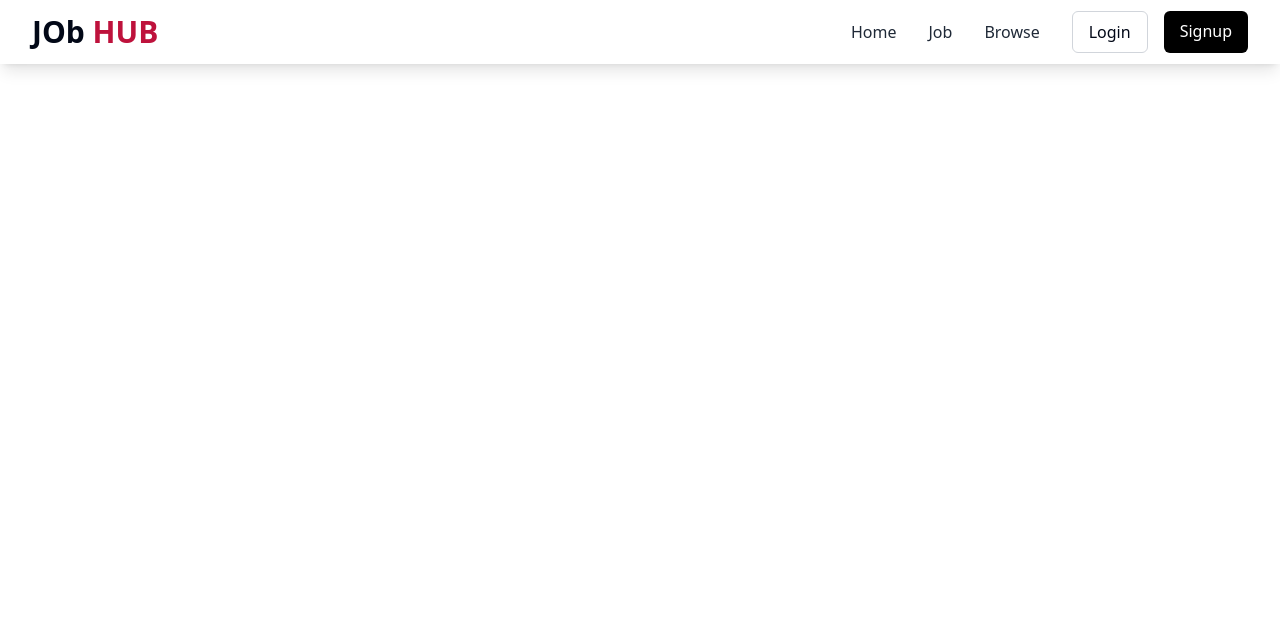
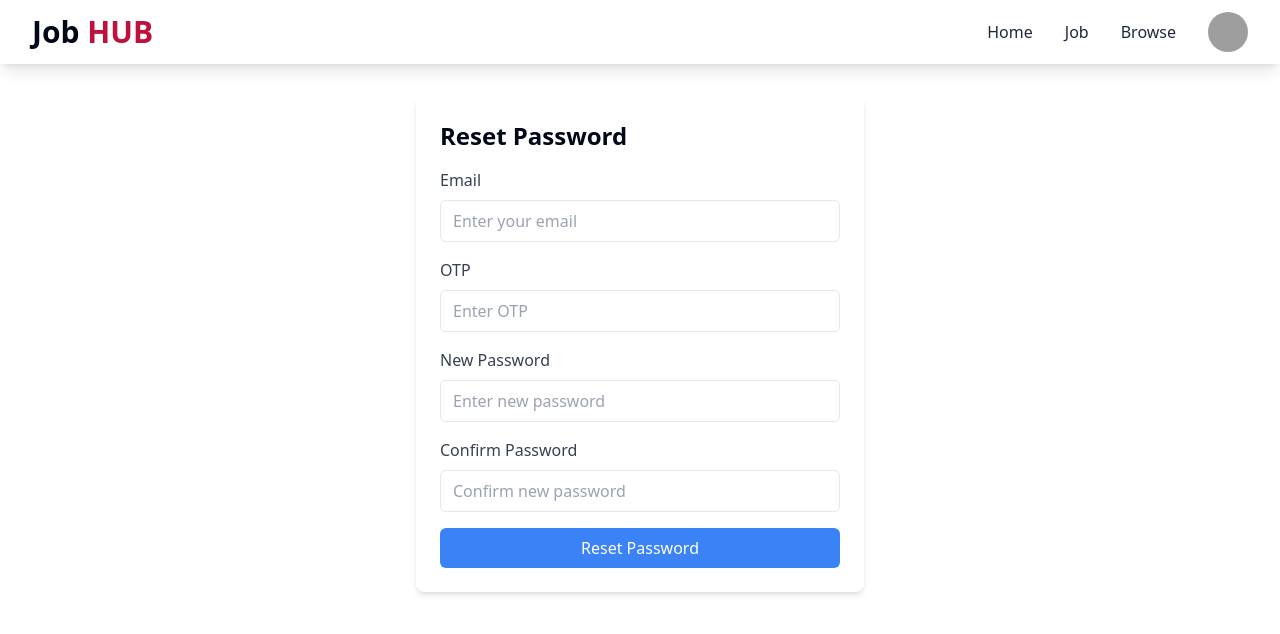
Before and after one commit to Siddharth-M-77/JOB_PORTAL_FRONTEND, a React (Vite) app: page /verify-otp-reset-password in a window 1280 px wide. Shown: the top 634 px of the page. Built offline with nearby package versions, Linux system fonts and the light colour scheme; grey boxes are pictures that could not be loaded.

Commit message:
password-reset-done

```diff
--- a/src/App.jsx
+++ b/src/App.jsx
@@ -3,6 +3,8 @@ import Navbar from "./components/Navbar";
 import Home from "./components/Home";
 import RegisterPage from "./components/Register";
 import LoginPage  from "./components/Login";
+import ForgetPassword from "./components/ForgetPassword"
+import ResetPassword from "./components/VerifyOtpAndChangePassword"
 import { BrowserRouter as Router, Route, Routes } from "react-router-dom";
 
 const App = () => {
@@ -14,6 +16,8 @@ const App = () => {
         <Route path="/" element={<Home />} />
         <Route path="/login" element={<LoginPage />} />
         <Route path="/signup" element={<RegisterPage />} />
+        <Route path="/forget-password" element={<ForgetPassword/>} />
+        <Route path="/verify-otp-reset-password" element={<ResetPassword/>} />
       </Routes>
     </Router>
   );
--- /dev/null
+++ b/src/components/ForgetPassword.jsx
@@ -0,0 +1,72 @@
+import React, { useState } from "react";
+import axios from "axios";
+import { useNavigate } from "react-router-dom";
+import { toast } from "sonner";
+
+const ForgetPassword = () => {
+  const [email, setEmail] = useState("");
+  const [loading, setLoading] = useState(false);
+  const navigate = useNavigate();
+
+  const handleSubmit = async (e) => {
+    e.preventDefault();
+    if (!email) {
+      toast.error("Please enter your email");
+      return;
+    }
+
+    try {
+      setLoading(true);
+      const response = await axios.post(
+        "https://job-portal-backend-af56.onrender.com/api/v1/user/send-otp",
+        { email },
+        { headers: { "Content-Type": "application/json" } }
+      );
+
+      if (response.data.success) {
+        toast.success("Password reset OTP sent to your email");
+        // Navigate to the verification page directly
+        navigate(`/verify-otp-reset-password`); // Adjust the route as needed
+      }
+    } catch (error) {
+      toast.error(error.response?.data?.message || "Something went wrong");
+    } finally {
+      setLoading(false);
+    }
+  };
+
+  return (
+    <div className="flex justify-center items-center min-h-screen bg-gray-100">
+      <div className="bg-white p-8 rounded-md shadow-lg max-w-md w-full">
+        <h2 className="text-2xl font-bold mb-6">Forgot Password</h2>
+        <form onSubmit={handleSubmit}>
+          <div className="mb-4">
+            <label htmlFor="email" className="block text-sm font-medium text-gray-700">
+              Email
+            </label>
+            <input
+              type="email"
+              id="email"
+              value={email}
+              onChange={(e) => setEmail(e.target.value)}
+              className="mt-1 block w-full px-3 py-2 border border-gray-300 rounded-md shadow-sm focus:outline-none focus:ring-indigo-500 focus:border-indigo-500 sm:text-sm"
+              placeholder="Enter your email"
+              required
+            />
+          </div>
+          <button
+            type="submit"
+            className={`w-full bg-rose-700 text-white py-2 rounded-md ${
+              loading ? "opacity-50 cursor-not-allowed" : ""
+            }`}
+            disabled={loading}
+          >
+            {loading ? "Sending..." : "Send OTP"}
+          </button>
+        </form>
+      </div>
+    </div>
+  );
+};
+
+export default ForgetPassword;
--- a/src/components/Login.jsx
+++ b/src/components/Login.jsx
@@ -78,12 +78,15 @@ const LoginPage = () => {
           >
             Sign Up
           </button>
+          <div className="flex items-center justify-between">
           <p className="text-sm">
             Dont't have an account?
             <span className="text-blue-600 hover:cursor-pointer">
               <Link to="/signup">Signup</Link>
             </span>
           </p>
+          <Link to="/forget-password" className="text-sm font-bold text-red-600 capitalize font-serif">Forgot your Password</Link>
+          </div>
         </form>
       </div>
     </div>
--- a/src/components/Navbar.jsx
+++ b/src/components/Navbar.jsx
@@ -1,5 +1,5 @@
 import React, { useState } from "react";
-import { Link } from "react-router-dom";
+import { Link, useNavigate } from "react-router-dom";
 import { Avatar, AvatarFallback, AvatarImage } from "@/components/ui/avatar";
 import {
   Popover,
@@ -9,11 +9,36 @@ import {
 import { Button } from "./ui/button";
 import { LuLogOut } from "react-icons/lu";
 import { ImProfile } from "react-icons/im";
+import axios from "axios";
+import { toast } from "react-toastify";
 
 const Navbar = () => {
-  const [isOpen, setIsOpen] = useState(true);
-  const [user] = useState(false); // change this value to true to simulate user being logged in
+  const [isOpen, setIsOpen] = useState(false);
+  const [user, setUser] = useState(true); // Change this value to false to simulate logged-out state
+  const navigate = useNavigate();
 
+  // Logout function
+  const handleLogout = async () => {
+    try {
+      // Send a request to your backend's logout endpoint
+      console.log("clicked")
+      const response = await axios.get(
+        "https://job-portal-backend-af56.onrender.com/api/v1/user/logout",
+        {
+          headers: { "Content-Type": "application/json" },
+          withCredentials: true, // Send cookies
+        }
+      );
+      if (response.data.success) {
+        localStorage.removeItem("token"); // Adjust based on your token key
+        setUser(false);
+        toast.success("Logged out successfully!");
+        navigate("/login");
+      }
+    } catch (error) {
+      toast.error(error.response?.data?.message || "Logout failed!");
+    }
+  };
   return (
     <nav className="bg-white shadow-lg">
       <div className="max-w-7xl mx-auto px-4 sm:px-6 lg:px-8">
@@ -21,7 +46,7 @@ const Navbar = () => {
           {/* Logo Section */}
           <div className="flex-shrink-0 flex items-center">
             <h1 className="text-3xl font-extrabold">
-              JOb <span className="text-rose-700">HUB</span>
+              Job <span className="text-rose-700">HUB</span>
             </h1>
           </div>
 
@@ -71,7 +96,6 @@ const Navbar = () => {
                         src="https://github.com/shadcn.png"
                         alt="User Avatar"
                       />
-                      <AvatarFallback>U</AvatarFallback>
                     </Avatar>
                   </PopoverTrigger>
                   <PopoverContent className="w-80">
@@ -98,8 +122,11 @@ const Navbar = () => {
                       </div>
                       <div className="flex items-center">
                         <LuLogOut />
-
-                        <Button variant="link" className="text-xl">
+                        <Button
+                          variant="link"
+                          className="text-xl"
+                          onClick={handleLogout}
+                        >
                           Logout
                         </Button>
                       </div>
@@ -209,6 +236,13 @@ const Navbar = () => {
                         View Profile
                       </Button>
                     </div>
+                    <Button
+                      variant="link"
+                      className="text-xl"
+                      onClick={handleLogout}
+                    >
+                      Logout
+                    </Button>
                   </div>
                 </PopoverContent>
               </Popover>
--- /dev/null
+++ b/src/components/VerifyOtpAndChangePassword.jsx
@@ -0,0 +1,102 @@
+import React, { useState } from "react";
+import axios from "axios";
+import { useNavigate } from "react-router-dom";
+import { toast } from "sonner";
+
+const ResetPassword = () => {
+  const [email, setEmail] = useState("");
+  const [otp, setOtp] = useState("");
+  const [newPassword, setNewPassword] = useState("");
+  const [confirmPassword, setConfirmPassword] = useState("");
+  const navigate = useNavigate();
+
+  const handleResetPassword = async (e) => {
+    e.preventDefault();
+
+    if (newPassword !== confirmPassword) {
+      toast.error("Passwords do not match");
+      return;
+    }
+
+    try {
+      const response = await axios.post(
+        "https://job-portal-backend-af56.onrender.com/api/v1/user/verify-otp-reset-password",
+        {
+          email,
+          otp,
+          newPassword,
+
+        },
+        { headers: { "Content-Type": "application/json" },
+    withCredentials:true }
+      );
+
+      if (response.data.success) {
+        toast.success("Password reset successfully!");
+        navigate("/login");
+      }
+    } catch (error) {
+      toast.error(error.response?.data?.message || "Failed to reset password");
+    }
+  };
+
+  return (
+    <div className="max-w-md mx-auto mt-8 p-6 bg-white shadow-md rounded-lg">
+      <h2 className="text-2xl font-bold mb-4">Reset Password</h2>
+      <form onSubmit={handleResetPassword}>
+        <div className="mb-4">
+          <label className="block text-gray-700 mb-2">Email</label>
+          <input
+            type="email"
+            value={email}
+            onChange={(e) => setEmail(e.target.value)}
+            className="w-full px-3 py-2 border rounded-md"
+            placeholder="Enter your email"
+            required
+          />
+        </div>
+        <div className="mb-4">
+          <label className="block text-gray-700 mb-2">OTP</label>
+          <input
+            type="text"
+            value={otp}
+            onChange={(e) => setOtp(e.target.value)}
+            className="w-full px-3 py-2 border rounded-md"
+            placeholder="Enter OTP"
+            required
+          />
+        </div>
+        <div className="mb-4">
+          <label className="block text-gray-700 mb-2">New Password</label>
+          <input
+            type="password"
+            value={newPassword}
+            onChange={(e) => setNewPassword(e.target.value)}
+            className="w-full px-3 py-2 border rounded-md"
+            placeholder="Enter new password"
+            required
+          />
+        </div>
+        <div className="mb-4">
+          <label className="block text-gray-700 mb-2">Confirm Password</label>
+          <input
+            type="password"
+            value={confirmPassword}
+            onChange={(e) => setConfirmPassword(e.target.value)}
+            className="w-full px-3 py-2 border rounded-md"
+            placeholder="Confirm new password"
+            required
+          />
+        </div>
+        <button
+          type="submit"
+          className="w-full bg-blue-500 text-white py-2 rounded-md hover:bg-blue-600"
+        >
+          Reset Password
+        </button>
+      </form>
+    </div>
+  );
+};
+
+export default ResetPassword;
```
Also changed, not shown: src/components/Home.jsx (line endings or trailing spaces), src/store/store.js (added).
